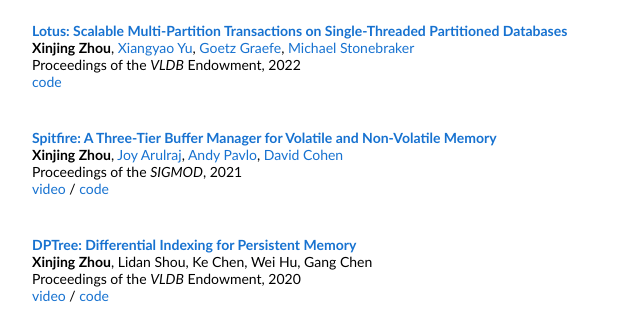
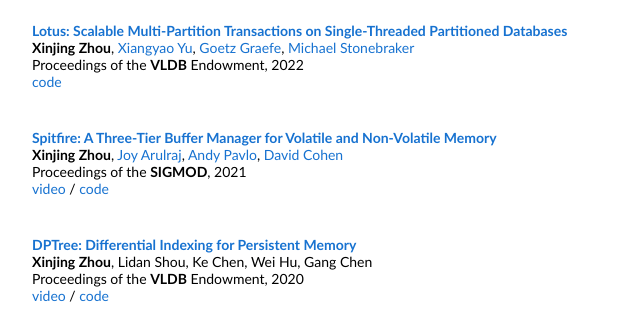
Before and after one commit to zxjcarrot/zxjcarrot.github.io, a plain HTML site: page index.html in a window 1280 px wide. Shown: the part 541-876 px from the top of the page, 228-868 px from the left. Drawn offline with Linux system fonts and the light colour scheme.

Commit message:
Update index.html

```diff
--- a/index.html
+++ b/index.html
@@ -70,7 +70,7 @@
           <a href="https://research.google/people/105119">Goetz Graefe</a>,
           <a href="https://www.csail.mit.edu/person/michael-stonebraker">Michael Stonebraker</a>
           <br>
-          Proceedings of the <em>VLDB</em> Endowment, 2022
+          Proceedings of the <b>VLDB</b> Endowment, 2022
           <br>
           <a href="https://github.com/DBOS-project/lotus">code</a>
           <p></p>
@@ -89,7 +89,7 @@
           <a href="https://www.cs.cmu.edu/~pavlo/">Andy Pavlo</a>,
           <a href="https://www.linkedin.com/in/davidcohen7/">David Cohen</a>
           <br>
-	  Proceedings of the <em>SIGMOD</em>, 2021
+	  Proceedings of the <b>SIGMOD</b>, 2021
           <br>
           <a href="https://www.bilibili.com/video/BV1Y54y1L7E9/">video</a> /
           <a href="https://github.com/zxjcarrot/spitfire">code</a>
@@ -110,7 +110,7 @@
           Wei Hu,
           Gang Chen
           <br>
-          Proceedings of the <em>VLDB</em> Endowment, 2020
+          Proceedings of the <b>VLDB</b> Endowment, 2020
           <br>
           <a href="https://www.bilibili.com/video/BV1sa4y1J76f/">video</a> /
           <a href="https://github.com/zxjcarrot/dptree-code">code</a>
```
